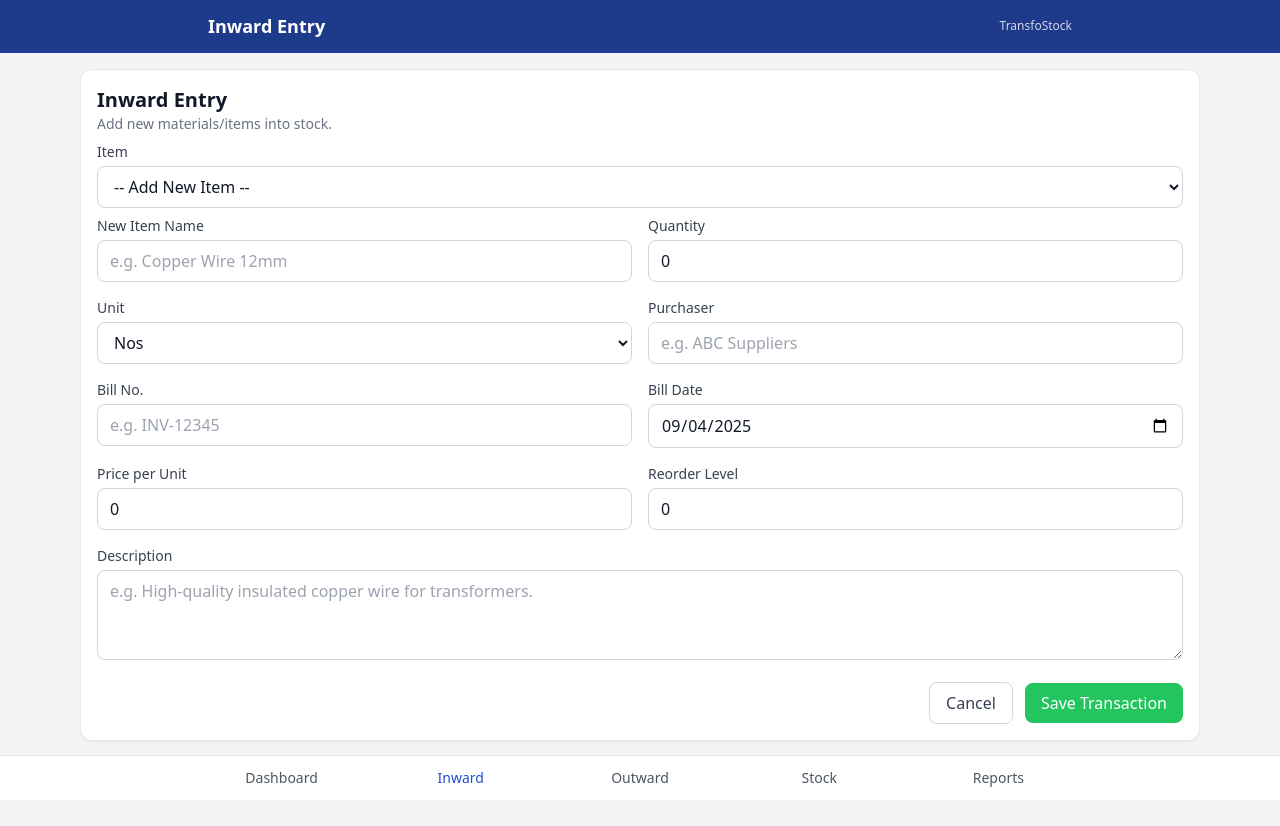
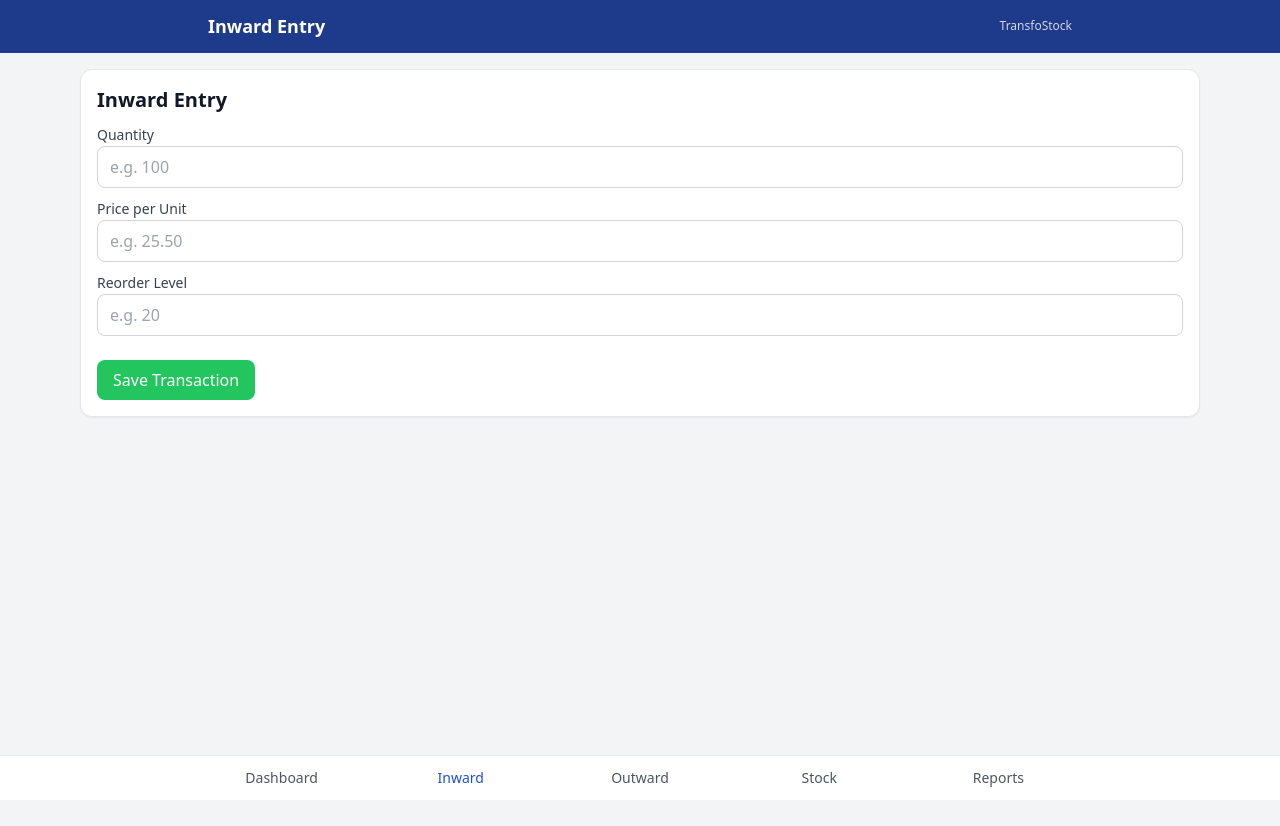
Before and after one commit to Harshad159/TransfoStock, a React (Vite) app: page /#/inward in a window 1280 px wide. Shown: the top 826 px of the page. After the commit the page ends 800 px from the top, so only its background shows below. Built offline with nearby package versions, Linux system fonts and the light colour scheme.

Commit message:
Update Inward.tsx

```diff
--- a/src/screens/Inward.tsx
+++ b/src/screens/Inward.tsx
@@ -12,7 +12,7 @@ export default function Inward() {
   // ----- Form state -----
   const [selectedItemId, setSelectedItemId] = useState<string>("");
   const [newItemName, setNewItemName] = useState("");
-  const [quantity, setQuantity] = useState<number>(0);
+  const [quantity, setQuantity] = useState<string>("");   // ⬅️ string instead of number
   const [unit, setUnit] = useState<Unit>("Nos");
   const [purchaser, setPurchaser] = useState("");
   const [billNo, setBillNo] = useState("");
@@ -21,13 +21,12 @@ export default function Inward() {
     const yyyy = d.getFullYear();
     const mm = String(d.getMonth() + 1).padStart(2, "0");
     const dd = String(d.getDate()).padStart(2, "0");
-    return `${yyyy}-${mm}-${dd}`; // for <input type="date">
+    return `${yyyy}-${mm}-${dd}`;
   });
-  const [price, setPrice] = useState<number>(0);
-  const [reorder, setReorder] = useState<number>(0);
+  const [price, setPrice] = useState<string>("");         // ⬅️ string
+  const [reorder, setReorder] = useState<string>("");     // ⬅️ string
   const [description, setDescription] = useState("");
 
-  // existing items sorted by name
   const items = useMemo(
     () => [...state.items].sort((a, b) => a.name.localeCompare(b.name)),
     [state.items]
@@ -37,7 +36,7 @@ export default function Inward() {
   function resetForm() {
     setSelectedItemId("");
     setNewItemName("");
-    setQuantity(0);
+    setQuantity("");
     setUnit("Nos");
     setPurchaser("");
     setBillNo("");
@@ -48,15 +47,16 @@ export default function Inward() {
       const dd = String(d.getDate()).padStart(2, "0");
       return `${yyyy}-${mm}-${dd}`;
     });
-    setPrice(0);
-    setReorder(0);
+    setPrice("");
+    setReorder("");
     setDescription("");
   }
 
   function validate(): string | null {
     if (!selectedItemId && !newItemName.trim())
       return "Select an existing item or enter a new item name.";
-    if (quantity <= 0) return "Quantity must be greater than 0.";
+    if (!quantity || parseFloat(quantity) <= 0)
+      return "Quantity must be greater than 0.";
     return null;
   }
 
@@ -67,33 +67,32 @@ export default function Inward() {
       return;
     }
 
-    // Build base item (for new or update-existing)
+    // Build item
     let baseItem: Omit<
       InventoryItem,
       "currentStock" | "history" | "deleteRequested"
     >;
 
     if (selectedItemId) {
-      // use existing item's details as base, but allow unit/price/reorder/description overrides
       const found = state.items.find((i) => i.id === selectedItemId)!;
       baseItem = {
-        id: found.id, // reducer ignores id for "new insert", but we pass other fields to update meta
+        id: found.id,
         name: found.name,
         unit: unit || found.unit,
-        purchasePrice: price || found.purchasePrice || 0,
+        purchasePrice: price ? parseFloat(price) : found.purchasePrice || 0,
         description: description || found.description,
         openingStockDate: found.openingStockDate,
-        reorderLevel: Number.isFinite(reorder) && reorder > 0 ? reorder : found.reorderLevel || 0,
+        reorderLevel: reorder ? parseFloat(reorder) : found.reorderLevel || 0,
       };
     } else {
       baseItem = {
         id: crypto.randomUUID(),
         name: newItemName.trim(),
         unit,
-        purchasePrice: price || 0,
+        purchasePrice: price ? parseFloat(price) : 0,
         description,
         openingStockDate: billDate,
-        reorderLevel: reorder || 0,
+        reorderLevel: reorder ? parseFloat(reorder) : 0,
       };
     }
 
@@ -101,7 +100,7 @@ export default function Inward() {
       id: crypto.randomUUID(),
       type: "INWARD",
       date: new Date().toISOString(),
-      quantity,
+      quantity: parseFloat(quantity),
       purchaser,
       billNo,
       billDate,
@@ -119,194 +118,52 @@ export default function Inward() {
       <Header title="Inward Entry" />
       <div className="max-w-6xl mx-auto p-4 space-y-4">
         <Card>
-          <div className="flex items-start justify-between mb-2">
-            <div>
-              <h2 className="text-xl font-semibold">Inward Entry</h2>
-              <p className="text-gray-500 text-sm">
-                Add new materials/items into stock.
-              </p>
-            </div>
-          </div>
-
-          {/* Item selector */}
-          <div className="grid grid-cols-1 gap-4 mb-2">
-            <label className="block">
-              <div className="text-sm font-medium text-gray-700 mb-1">Item</div>
-              <select
-                className="w-full bg-white border border-gray-300 rounded-lg px-3 py-2 outline-none"
-                value={selectedItemId}
-                onChange={(e) => {
-                  const id = e.target.value;
-                  setSelectedItemId(id);
-                  if (id) {
-                    const found = state.items.find((i) => i.id === id);
-                    if (found) {
-                      setUnit(found.unit);
-                      setPrice(found.purchasePrice || 0);
-                      setReorder(found.reorderLevel || 0);
-                      setDescription(found.description || "");
-                    }
-                    setNewItemName("");
-                  }
-                }}
-              >
-                <option value="">-- Add New Item --</option>
-                {items.map((i) => (
-                  <option key={i.id} value={i.id}>
-                    {i.name}
-                  </option>
-                ))}
-              </select>
-            </label>
-          </div>
-
-          {/* Two-column form */}
-          <div className="grid grid-cols-1 md:grid-cols-2 gap-4 mt-2">
-            {/* New Item Name */}
-            <label className="block">
-              <div className="text-sm font-medium text-gray-700 mb-1">
-                New Item Name
-              </div>
-              <input
-                className="w-full bg-white border border-gray-300 rounded-lg px-3 py-2 outline-none"
-                placeholder="e.g. Copper Wire 12mm"
-                value={newItemName}
-                onChange={(e) => setNewItemName(e.target.value)}
-                disabled={Boolean(selectedItemId)}
-              />
-            </label>
+          <h2 className="text-xl font-semibold mb-2">Inward Entry</h2>
 
           {/* Quantity */}
-            <label className="block">
-              <div className="text-sm font-medium text-gray-700 mb-1">
-                Quantity
-              </div>
+          <label className="block mb-2">
+            <span className="text-sm font-medium text-gray-700">Quantity</span>
             <input
               type="number"
-                className="w-full bg-white border border-gray-300 rounded-lg px-3 py-2 outline-none"
+              className="w-full border border-gray-300 rounded-lg px-3 py-2"
               placeholder="e.g. 100"
-                value={Number.isFinite(quantity) ? quantity : 0}
-                min={0}
-                onChange={(e) => setQuantity(parseFloat(e.target.value || "0"))}
-              />
-            </label>
-
-            {/* Unit */}
-            <label className="block">
-              <div className="text-sm font-medium text-gray-700 mb-1">Unit</div>
-              <select
-                className="w-full bg-white border border-gray-300 rounded-lg px-3 py-2 outline-none"
-                value={unit}
-                onChange={(e) => setUnit(e.target.value as Unit)}
-              >
-                {UNITS.map((u) => (
-                  <option key={u} value={u}>
-                    {u}
-                  </option>
-                ))}
-              </select>
-            </label>
-
-            {/* Purchaser */}
-            <label className="block">
-              <div className="text-sm font-medium text-gray-700 mb-1">
-                Purchaser
-              </div>
-              <input
-                className="w-full bg-white border border-gray-300 rounded-lg px-3 py-2 outline-none"
-                placeholder="e.g. ABC Suppliers"
-                value={purchaser}
-                onChange={(e) => setPurchaser(e.target.value)}
-              />
-            </label>
-
-            {/* Bill No */}
-            <label className="block">
-              <div className="text-sm font-medium text-gray-700 mb-1">
-                Bill No.
-              </div>
-              <input
-                className="w-full bg-white border border-gray-300 rounded-lg px-3 py-2 outline-none"
-                placeholder="e.g. INV-12345"
-                value={billNo}
-                onChange={(e) => setBillNo(e.target.value)}
-              />
-            </label>
-
-            {/* Bill Date */}
-            <label className="block">
-              <div className="text-sm font-medium text-gray-700 mb-1">
-                Bill Date
-              </div>
-              <input
-                type="date"
-                className="w-full bg-white border border-gray-300 rounded-lg px-3 py-2 outline-none"
-                value={billDate}
-                onChange={(e) => setBillDate(e.target.value)}
+              value={quantity}
+              onChange={(e) => setQuantity(e.target.value)}
             />
           </label>
 
           {/* Price per Unit */}
-            <label className="block">
-              <div className="text-sm font-medium text-gray-700 mb-1">
-                Price per Unit
-              </div>
+          <label className="block mb-2">
+            <span className="text-sm font-medium text-gray-700">Price per Unit</span>
             <input
               type="number"
               step="0.01"
-                className="w-full bg-white border border-gray-300 rounded-lg px-3 py-2 outline-none"
+              className="w-full border border-gray-300 rounded-lg px-3 py-2"
               placeholder="e.g. 25.50"
-                value={Number.isFinite(price) ? price : 0}
-                onChange={(e) => setPrice(parseFloat(e.target.value || "0"))}
+              value={price}
+              onChange={(e) => setPrice(e.target.value)}
             />
           </label>
 
           {/* Reorder Level */}
-            <label className="block">
-              <div className="text-sm font-medium text-gray-700 mb-1">
-                Reorder Level
-              </div>
+          <label className="block mb-2">
+            <span className="text-sm font-medium text-gray-700">Reorder Level</span>
             <input
               type="number"
-                className="w-full bg-white border border-gray-300 rounded-lg px-3 py-2 outline-none"
+              className="w-full border border-gray-300 rounded-lg px-3 py-2"
               placeholder="e.g. 20"
-                value={Number.isFinite(reorder) ? reorder : 0}
-                onChange={(e) => setReorder(parseFloat(e.target.value || "0"))}
+              value={reorder}
+              onChange={(e) => setReorder(e.target.value)}
             />
           </label>
 
-            {/* Description (full width on md) */}
-            <label className="block md:col-span-2">
-              <div className="text-sm font-medium text-gray-700 mb-1">
-                Description
-              </div>
-              <textarea
-                rows={3}
-                className="w-full bg-white border border-gray-300 rounded-lg px-3 py-2 outline-none resize-y"
-                placeholder="e.g. High-quality insulated copper wire for transformers."
-                value={description}
-                onChange={(e) => setDescription(e.target.value)}
-              />
-            </label>
-          </div>
-
-          {/* Actions */}
-          <div className="flex items-center justify-end gap-3 mt-4">
+          {/* Save */}
           <button
-              className="px-4 py-2 rounded-lg border border-gray-300 text-gray-700 bg-white hover:bg-gray-50"
-              onClick={resetForm}
-              type="button"
-            >
-              Cancel
-            </button>
-            <button
-              className="px-4 py-2 rounded-lg bg-green-500 hover:bg-green-600 text-white font-medium"
+            className="px-4 py-2 bg-green-500 text-white rounded-lg mt-4"
             onClick={onSave}
-              type="button"
           >
             Save Transaction
           </button>
-          </div>
         </Card>
       </div>
     </div>
```
Lines whose indentation alone changed are shown as unchanged.
